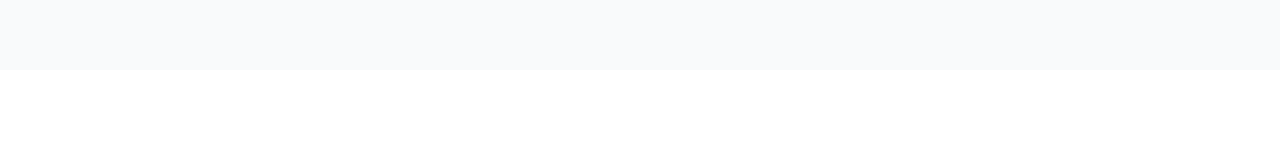
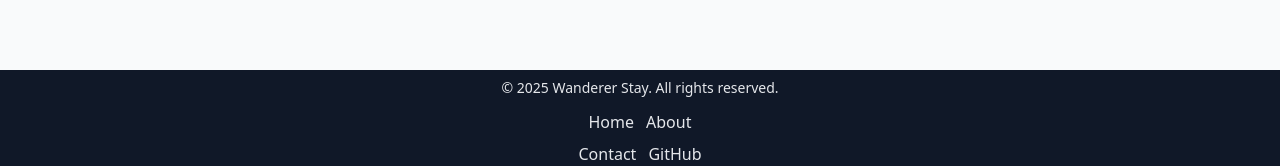
Before and after one commit to karan-7058/ReactRouter, a React (Vite) app: page / in a window 1280 px wide. Shown: the part 786-952 px from the top of the page. Before the commit the page ends 856 px from the top, so only its background shows below. Built offline with nearby package versions, Linux system fonts and the light colour scheme.

Commit message:
added footer component to the layout

```diff
--- a/src/layouts/MainLayout.jsx
+++ b/src/layouts/MainLayout.jsx
@@ -1,5 +1,6 @@
 
 import Navbar from "../component/Navbar.jsx"
+import Footer from "../component/Footer.jsx"
 
 
 import {Outlet} from "react-router-dom"
@@ -13,6 +14,7 @@ function MainLayout() {
     <div>
     <Navbar />
     <Outlet />
+    <Footer />
    </div>
   )
 
```
